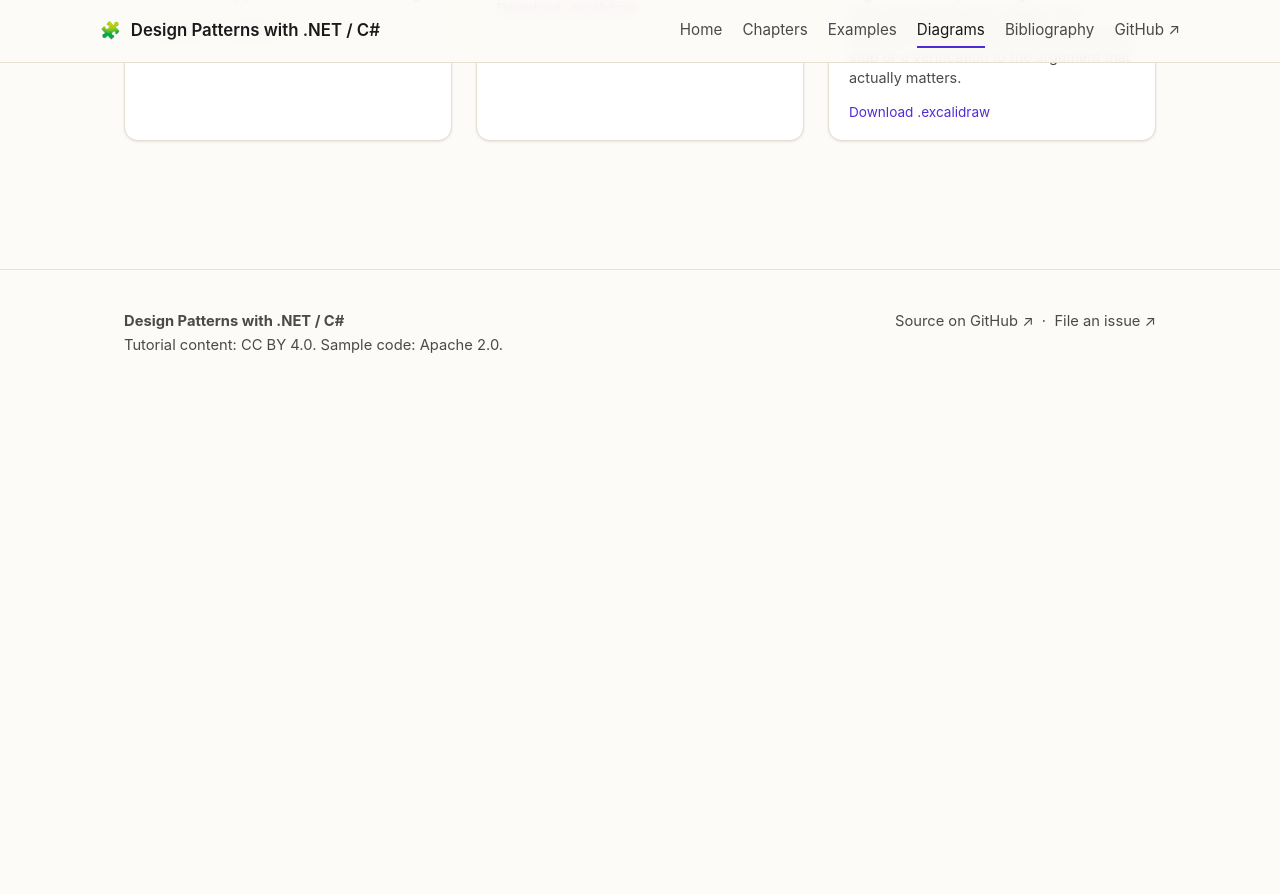
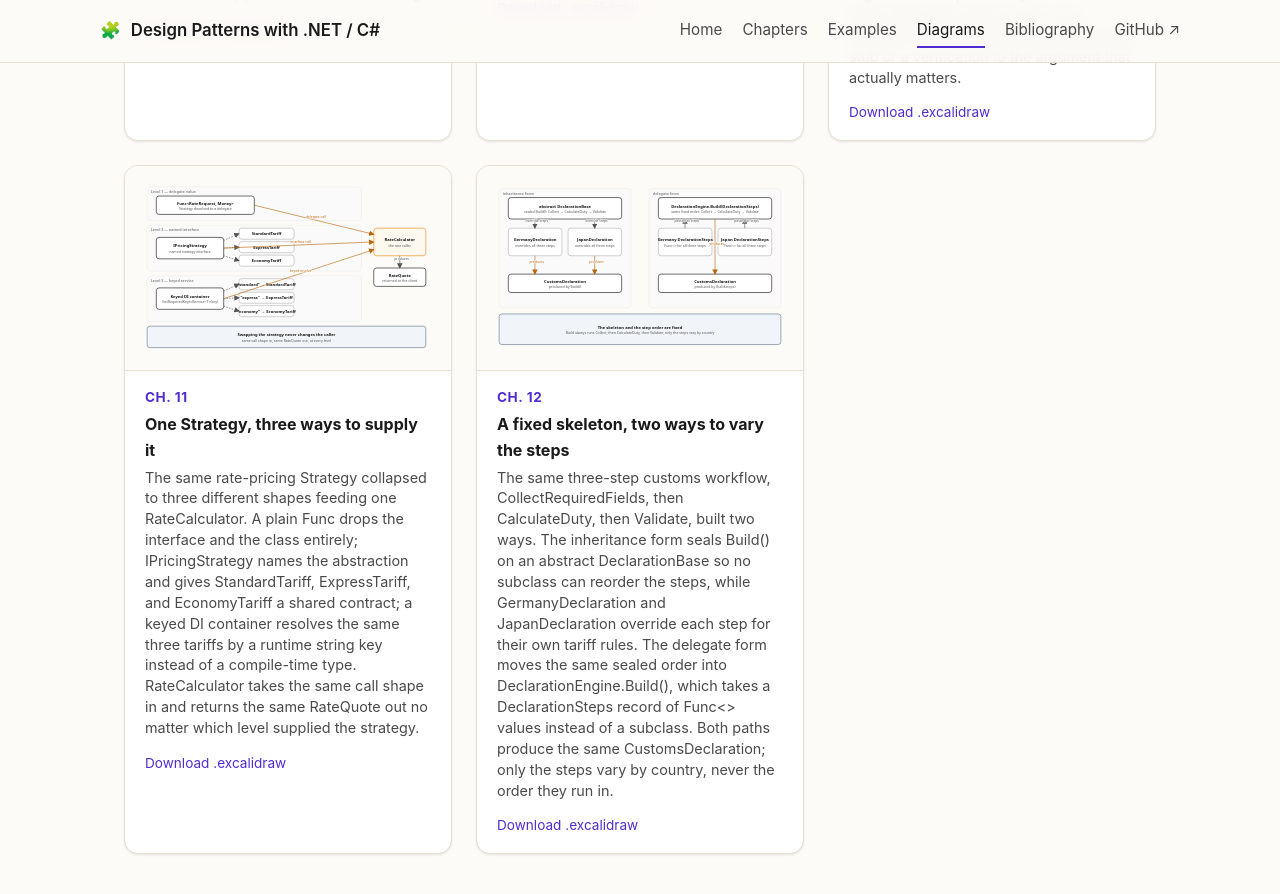
Before and after one commit to patterncatalyst/csharp-design-patterns, a Jekyll site: the page built from diagrams.html, in a window 1280 px wide and 900 px high, scrolled down 3976 px. Shown: the top 894 px of the window. Built offline with Jekyll 4.4.1, drawn with Linux system fonts in a browser that asks for light colours; before the commit the page ends 4381 px from its top, so only the background shows below that.

Commit message:
docs(r06): ch11-12 primary diagrams + diagrams.yml entries

```diff
--- a/_data/diagrams.yml
+++ b/_data/diagrams.yml
@@ -197,3 +197,30 @@
     matchers, including the await an async Received check needs. Arg
     matchers work on both sides, narrowing a stub or a verification to the
     argument that actually matters.
+
+- name: 11-strategy-delegates-interfaces-keyed-services
+  section: "Ch. 11"
+  title: One Strategy, three ways to supply it
+  caption: >-
+    The same rate-pricing Strategy collapsed to three different shapes feeding
+    one RateCalculator. A plain Func<RateRequest, Money> drops the interface
+    and the class entirely; IPricingStrategy names the abstraction and gives
+    StandardTariff, ExpressTariff, and EconomyTariff a shared contract; a
+    keyed DI container resolves the same three tariffs by a runtime string
+    key instead of a compile-time type. RateCalculator takes the same call
+    shape in and returns the same RateQuote out no matter which level
+    supplied the strategy.
+
+- name: 12-template-method-and-the-delegate-alternative
+  section: "Ch. 12"
+  title: A fixed skeleton, two ways to vary the steps
+  caption: >-
+    The same three-step customs workflow, CollectRequiredFields, then
+    CalculateDuty, then Validate, built two ways. The inheritance form seals
+    Build() on an abstract DeclarationBase so no subclass can reorder the
+    steps, while GermanyDeclaration and JapanDeclaration override each step
+    for their own tariff rules. The delegate form moves the same sealed
+    order into DeclarationEngine.Build(), which takes a DeclarationSteps
+    record of Func<> values instead of a subclass. Both paths produce the
+    same CustomsDeclaration; only the steps vary by country, never the
+    order they run in.
```
Also changed, not shown: diagrams/11-strategy-delegates-interfaces-keyed-services.svg (added), diagrams/12-template-method-and-the-delegate-alternative.svg (added), 2 other files.
